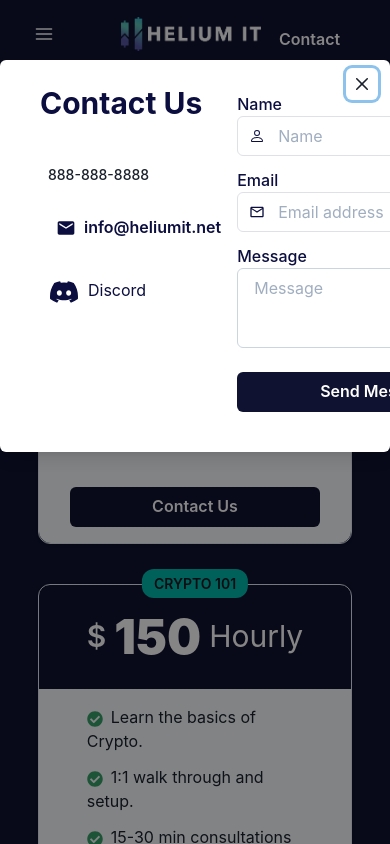
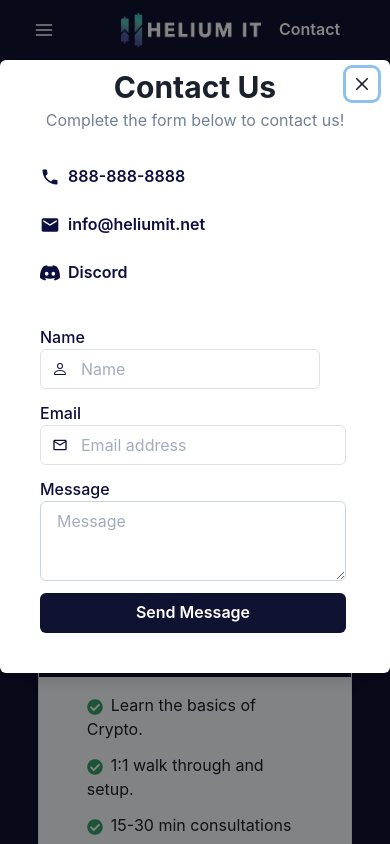
Before and after one commit to karapalumbo/helium-it, a React (Create React App) app: page /pricing in a window 390 px wide. Both pictures are taken after a click on the button "Contact". Shown: the top 844 px of the page. Built offline with nearby package versions, Linux system fonts and the light colour scheme.

Commit message:
updated responsive design for contact form

```diff
--- a/src/components/ContactForm.css
+++ /dev/null
@@ -1,3 +0,0 @@
-/* #contact-form {
-  width: 100%;
-} */
--- a/src/components/ContactForm.js
+++ b/src/components/ContactForm.js
@@ -2,8 +2,6 @@
 import emailjs from "emailjs-com";
 import { ToastContainer, toast } from "react-toastify";
 import "react-toastify/dist/ReactToastify.min.css";
-
-import "./ContactForm.css";
 
 import {
   Container,
@@ -11,9 +9,7 @@
   Box,
   Heading,
   Text,
-  Tag,
   Button,
-  IconButton,
   VStack,
   FormControl,
   FormLabel,
@@ -69,19 +65,23 @@
   };
 
   return (
-    <Container centerContent>
-      {/* <Heading mt="4" mb="4">
+    <Container>
+      <Heading as="h1" size="xl" align={"center"}>
         Contact Us
-      </Heading> */}
-      <Flex width="100%">
+      </Heading>
+      <Text mt={{ sm: 3, md: 3, lg: 5 }} align={"center"} color="gray.500">
+        Complete the form below to contact us!
+      </Text>
+      <Flex width="100%" direction={{ base: "column", md: "row" }}>
         {" "}
-        <Box color="#0B0E3F" display="inline-block" width="75%">
-          <Heading mt="4" mb="10">
+        <Box color="#0B0E3F" display="inline-block" width="75%" mt={"5px"}>
+          {/* <Heading mt="4" mb="5" as="h1" size="xl">
             Contact Us
-          </Heading>
-          <Box>
-            <Tag
-              mb="5"
+          </Heading> */}
+          <Box mt={"20px"}>
+            <Button
+              mb="2"
+              p="0"
               backgroundColor="white"
               leftIcon={<MdPhone size="20px" />}
               _hover={{ bg: "white" }}
@@ -89,9 +89,11 @@
               cursor="arrow"
             >
               888-888-8888
-            </Tag>
+            </Button>
+
             <Button
-              mb="5"
+              mb="2"
+              p="0"
               backgroundColor="white"
               leftIcon={<MdEmail size="20px" />}
               _hover={{ bg: "white" }}
@@ -99,20 +101,21 @@
             >
               info@heliumit.net
             </Button>
-            <IconButton
-              variant="ghost"
-              size="lg"
-              isRound={true}
-              icon={<BsDiscord size="28px" />}
-            />
-            <Link href={"https://discord.gg/ZjugCrUvza"}>Discord</Link>
+
+            <Button
+              mb="2"
+              p="0"
+              backgroundColor="white"
+              leftIcon={<BsDiscord size="20px" />}
+              _hover={{ bg: "white" }}
+              _focus="none"
+            >
+              <Link href={"https://discord.gg/ZjugCrUvza"}>Discord</Link>
+            </Button>
           </Box>
         </Box>
         <Box color="white" borderRadius="lg" width="100%">
           <Box color="#0B0E3F" display="inline-block">
-            {/* <Heading mt="4" mb="4">
-              Contact Us
-            </Heading> */}
             <Box mt="6" mb="4">
               <VStack spacing={4}>
                 <form
--- a/src/components/ContactModal.js
+++ b/src/components/ContactModal.js
@@ -7,8 +7,6 @@
   ModalBody,
   ModalCloseButton,
 } from "@chakra-ui/react";
-
-import "./ContactForm.css";
 
 const ContactModal = ({ ...elemProps }) => {
   return (
--- a/src/components/PrimaryButton.js
+++ b/src/components/PrimaryButton.js
@@ -6,7 +6,7 @@
       color="white"
       variant="solid"
       bg="#0f1230"
-      marginTop="3"
+      // marginTop="3"
       type="submit"
       width="100%"
       _hover={{ bg: "#1A365D" }}
```
